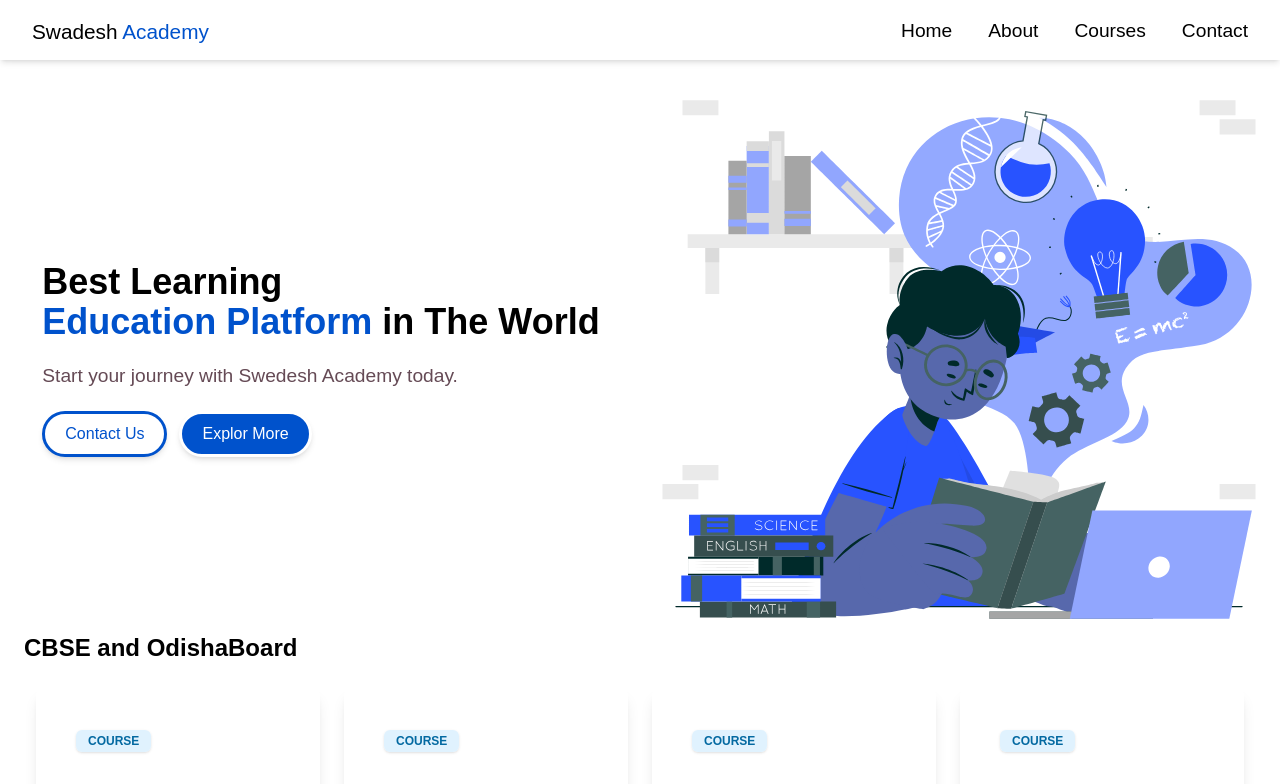
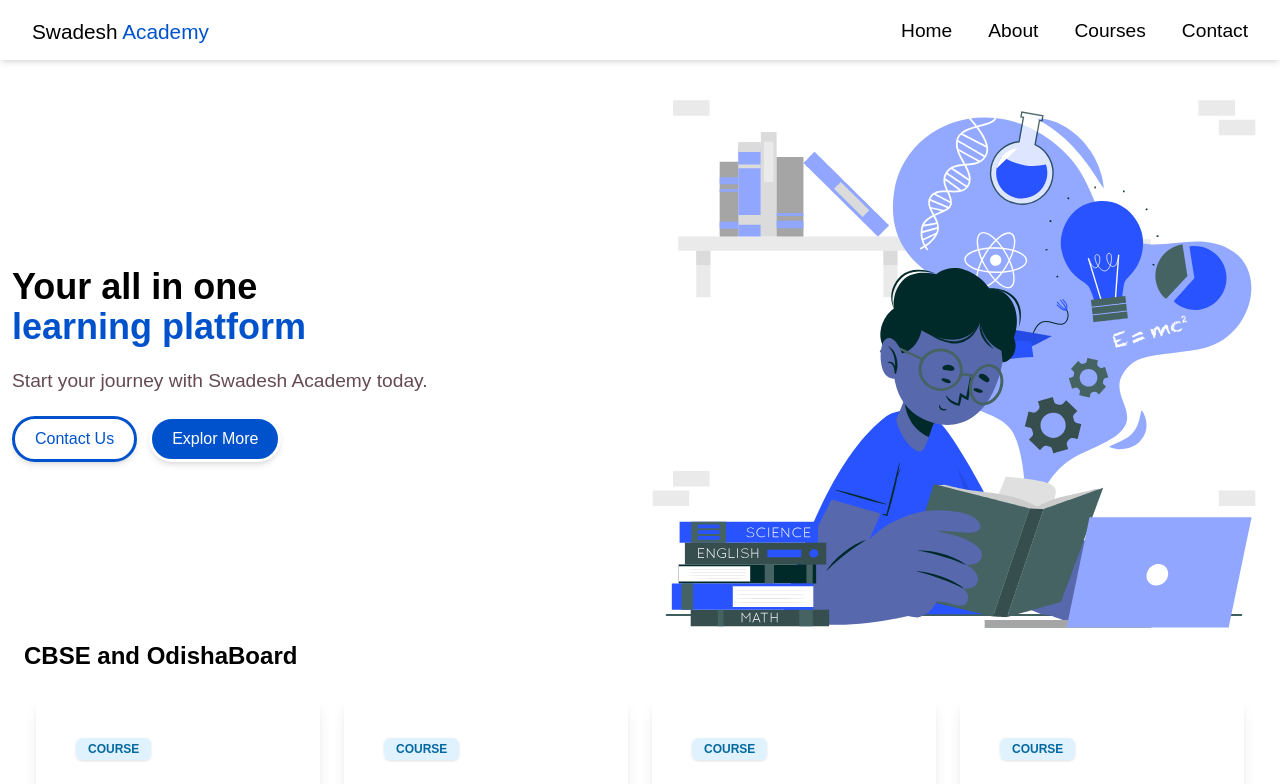
Before and after one commit to anchal-github123/briliant-academy, a React (Vite) app: page / in a window 1280 px wide. Shown: the top 784 px of the page. Built offline with nearby package versions, Linux system fonts and the light colour scheme; a web font is replaced by a local one.

Commit message:
checking the splling mistake

```diff
--- a/src/components/HeroSection.jsx
+++ b/src/components/HeroSection.jsx
@@ -6,14 +6,14 @@ export default function HeroSection({text1,text2,img,size}) {
       ? "w-48 h-48 md:w-72 md:h-72 lg:w-96 lg:h-96"
       : "w-full  h-auto";
 return (
-    <div className='grid place-items-center gap-5 lg:grid-cols-2 container'>
-  <div className="mt-5 flex flex-col gap-5 lg:mt-0 " >
+    <div className='grid lg:grid-cols-2 container'>
+  <div className="mt-5 flex flex-col justify-center gap-5 lg:mt-0 " >
       <h1 className="text-3xl font-heading font-semibold lg:text-4xl ">
         {text1}<br />
-        <span className="text-primary">{text2}</span> in The World
+        <span className="text-primary">{text2}</span>
       </h1>
       <p className="text-para text-[1.2rem] ">
-          Start your journey with Swedesh Academy today.
+          Start your journey with Swadesh Academy today.
         </p>
        <div className="flex items-center justify-center gap-3 lg:justify-start">
           <Button name="Contact Us" styleType="outline"  link= "Contact"/>
--- a/src/pages/Home.jsx
+++ b/src/pages/Home.jsx
@@ -5,7 +5,7 @@ export default function Hero() {
   return (
       <section>
       {/*Hero Text Section============================================================================ */}
-      <HeroSection text1="Best Learning " text2="Education Platform" img={HeroLottieimg}></HeroSection>
+      <HeroSection text1="Your all in one  " text2=" learning platform" img={HeroLottieimg}></HeroSection>
       <Courses></Courses>
     </section>
 
```
